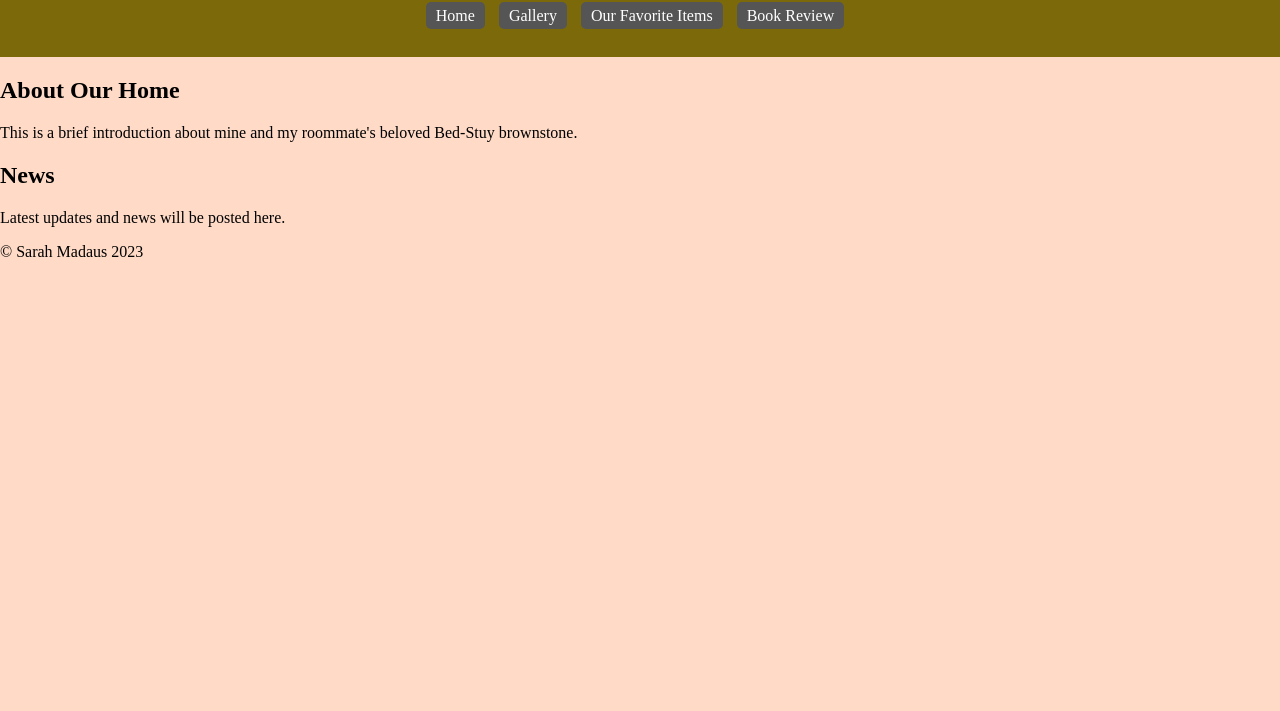
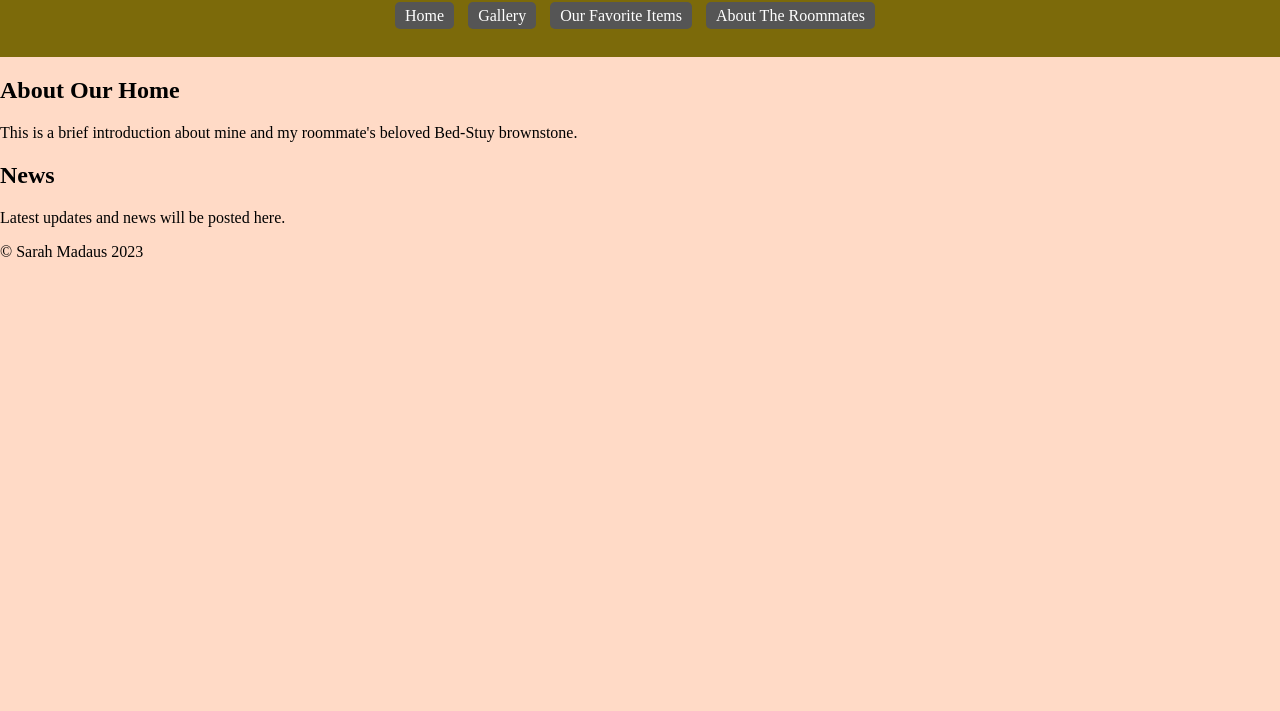
Before and after one commit to sarahmadaus/myapartmenttour, a plain HTML site: page index.html in a window 1280 px wide. Shown: the part 89-800 px from the top of the page. Drawn offline with Linux system fonts and the light colour scheme.

```diff
--- a/index.html
+++ b/index.html
@@ -16,7 +16,7 @@
                 <li><a href="index.html">Home</a></li>
                 <li><a href="gallery.html">Gallery</a></li>
                 <li><a href="items.html">Our Favorite Items</a></li>
-                <li><a href="book-review-1.html">Book Review</a></li>
+                <li><a href="roommates.html">About The Roommates</a></li>
             </ul>
         </nav>
     </header>
```
Also changed, not shown: gallery.html (+1 -1 lines), items.html (+1 -1 lines), roommates.html (renamed from book-review-1.html, +1 -1 lines).
